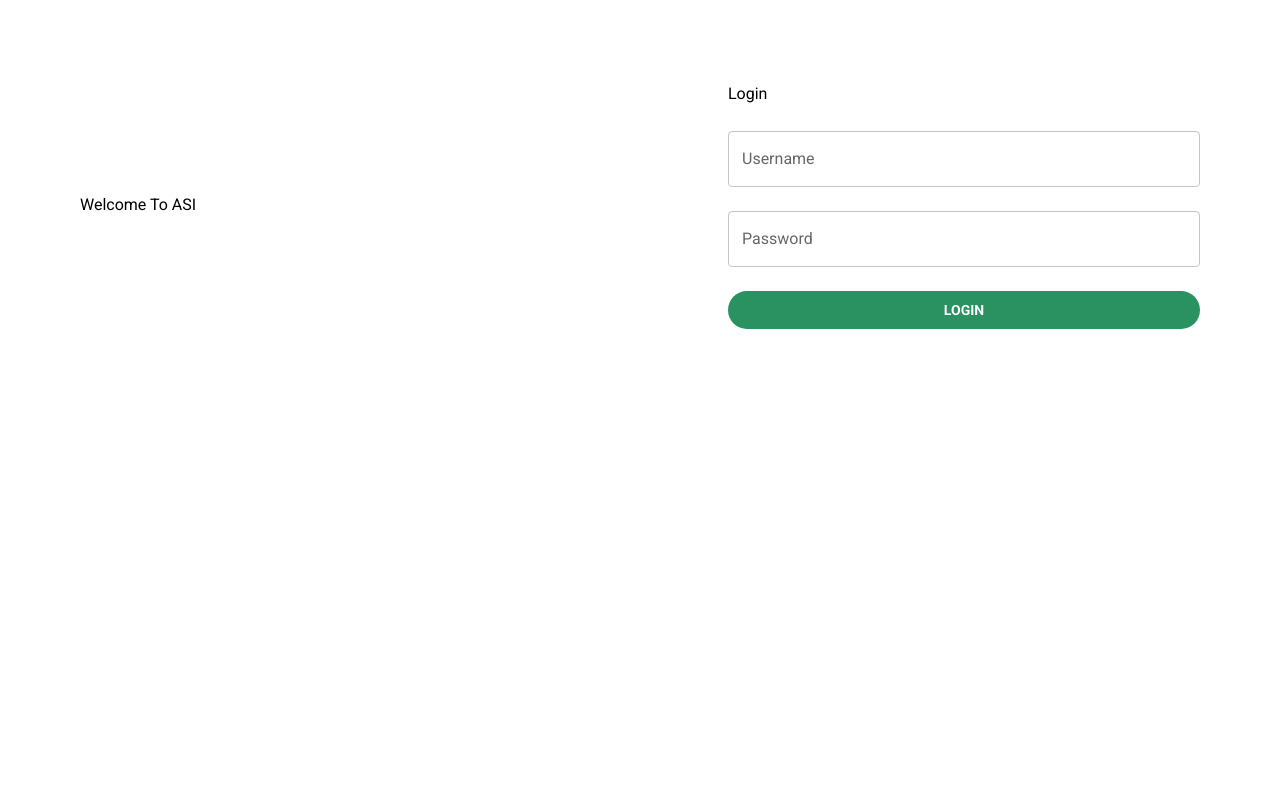
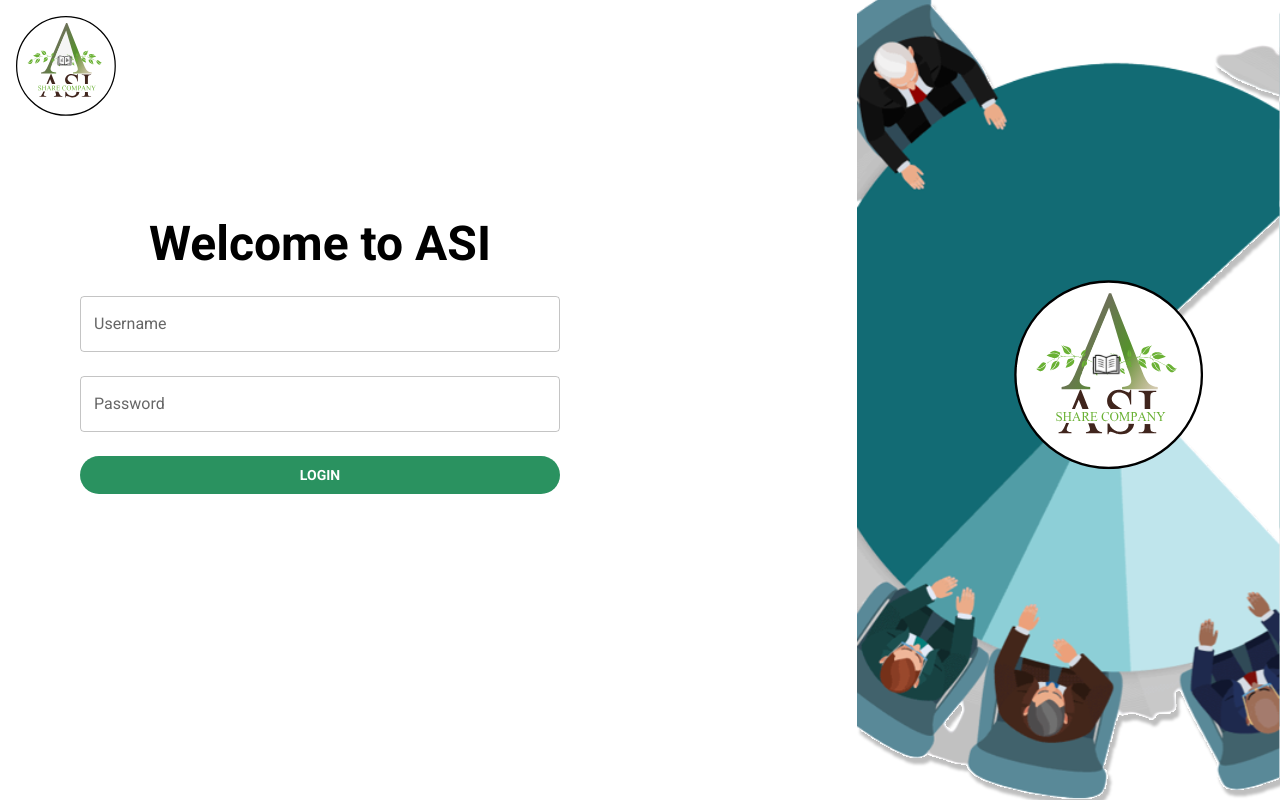
Before and after one commit to kassOmega/asi-share-company, a React (Create React App) app: page / in a window 1280 px wide. Built offline with nearby package versions, Linux system fonts and the light colour scheme.

Commit message:
feat: login page updated

```diff
--- a/public/index.html
+++ b/public/index.html
@@ -29,7 +29,7 @@
       rel="stylesheet"
       href="https://fonts.googleapis.com/css?family=Roboto:300,400,500,700&display=swap"
     />
-    <title>ASI web</title>
+    <title>ASI share company</title>
   </head>
   <body>
     <noscript>You need to enable JavaScript to run this app.</noscript>
--- a/src/components/layout.tsx
+++ b/src/components/layout.tsx
@@ -3,6 +3,7 @@
 import { useUserToken } from "../api";
 import { ReactNode } from "react";
 import HomeIcon from "@mui/icons-material/Home";
+import { ReactComponent as Logo } from "../pages/logo.svg";
 
 export type ASILayoutProps = {
   children: ReactNode;
@@ -14,11 +15,13 @@
     <Stack height="100vh">
       <AppBar position="fixed">
         <Toolbar>
-          <Typography>ASI Share Company</Typography>
+          <Box component={Link} to="/">
+            <Logo height={50} width={50} />
+          </Box>
           <Box width={16} />
-          <Button component={Link} to="/" variant="contained">
+          {/* <Button to="/" variant="contained">
             <HomeIcon sx={{ fontSize: 30 }} />
-          </Button>
+          </Button> */}
           <Button component={Link} to="/board" variant="contained">
             Boards
           </Button>
--- a/src/pages/login.tsx
+++ b/src/pages/login.tsx
@@ -1,4 +1,5 @@
 import {
+  Box,
   Button,
   CircularProgress,
   Grid,
@@ -9,6 +10,8 @@
 import { useForm, UseFormRegister } from "react-hook-form";
 import { useNavigate } from "react-router-dom";
 import { useLoginMutation } from "../api";
+import { ReactComponent as LogoSvg } from "./logo.svg";
+import { ReactComponent as SidePanelSvg } from "./side-panel.svg";
 
 type FormModel = {
   userName: string;
@@ -43,24 +46,10 @@
     }
   };
   return (
-    <Grid container spacing={2} alignItems={"center"}>
-      <Grid item xs={12} md={6}>
-        <Stack
-          sx={{
-            padding: 10,
-            "@media (max-width: 600px)": {
-              padding: "10px",
-            },
-            "@media (max-width: 900px)": {
-              padding: 10,
-            },
-          }}
-          spacing={3}
-        >
-          <Typography>Welcome To ASI</Typography>
-        </Stack>
-      </Grid>
-      <Grid item xs={12} md={6}>
+    <Stack justifyContent={"center"} alignItems={"center"}>
+      <Grid container>
+        <Grid item xs={12} md={6} alignItems="center">
+          <Logo />
           <form onSubmit={handleSubmit(onSubmit)}>
             <Stack
               sx={{
@@ -74,7 +63,9 @@
               }}
               spacing={3}
             >
-            <Typography>Login </Typography>
+              <Typography alignSelf="center" variant="h1">
+                Welcome to ASI
+              </Typography>
               <TextField
                 label="Username"
                 {...registerUpgraded("userName", {
@@ -94,7 +85,24 @@
               </Button>
             </Stack>
           </form>
+        </Grid>{" "}
+        <Grid item xs={12} md={6}>
+          <Stack direction="row" justifyContent="flex-end">
+            <ShareImage />
+          </Stack>
         </Grid>
       </Grid>
+    </Stack>
   );
 }
+
+const ShareImage = () => {
+  return <SidePanelSvg height="100vh" />;
+};
+const Logo = () => {
+  return (
+    <Box p={2}>
+      <LogoSvg width={100} height={100} />
+    </Box>
+  );
+};
```
Also changed, not shown: src/pages/logo.svg (added), src/pages/side-panel.svg (added). Lines whose indentation alone changed are shown as unchanged.
